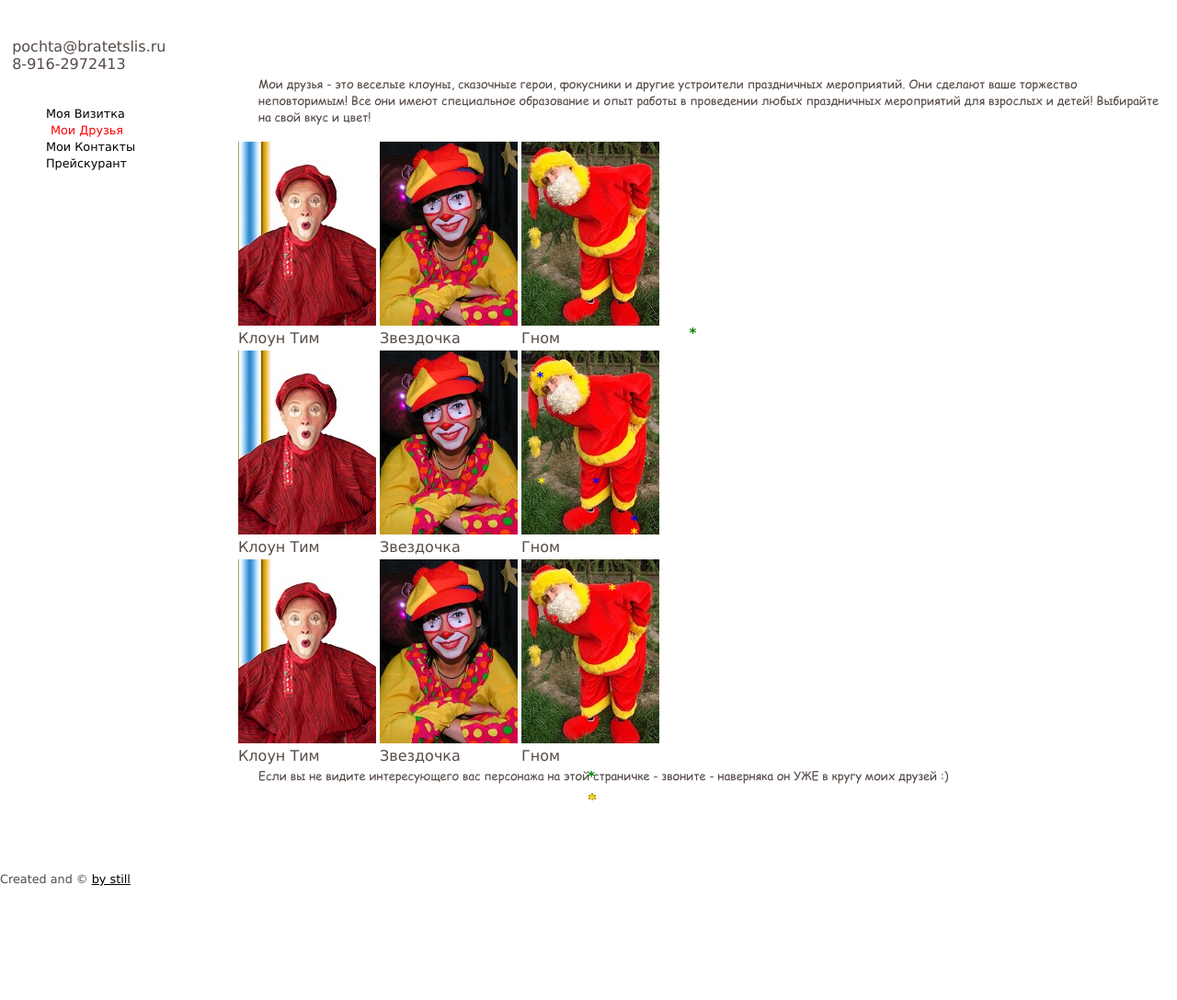
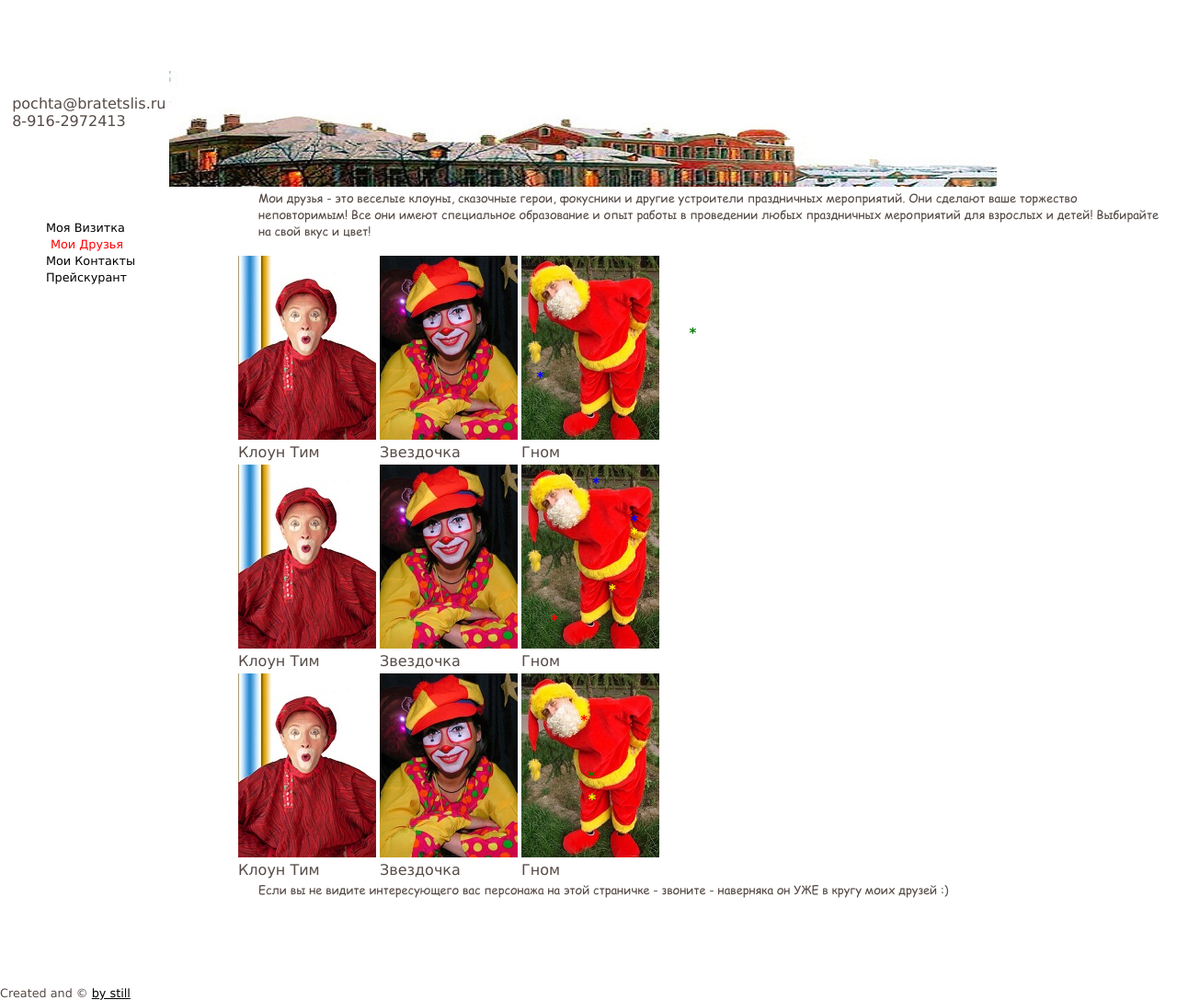
Before and after one commit to bratetslis/Site, a Jekyll site: the page built from index.md, in a window 1280 px wide. Shown: the whole page at 92% size. Built offline with Jekyll 4.4.1, drawn with Linux system fonts in a browser that asks for light colours; before the commit the page ends 963 px from its top, so only the background shows below that.

Commit message:
Update _layouts/type3.html

```diff
--- a/_layouts/type3.html
+++ b/_layouts/type3.html
@@ -36,7 +36,7 @@ function showhint(layerName) { $(layerName).show(); } function hidehint(layerNam
 <body>
 
 <table>
-<tr><td><br><br>&nbsp&nbsppochta@bratetslis.ru<br>&nbsp&nbsp8-916-2972413 </td><td> <src="../img/ForLogo4.jpg"></td></tr>
+<tr><td><br><br>&nbsp&nbsppochta@bratetslis.ru<br>&nbsp&nbsp8-916-2972413 </td><td> <img src="../img/ForLogo4.jpg"></td></tr>
 </table>
 
 <script type="text/javascript" src="../js/firework.js"></script>
```
